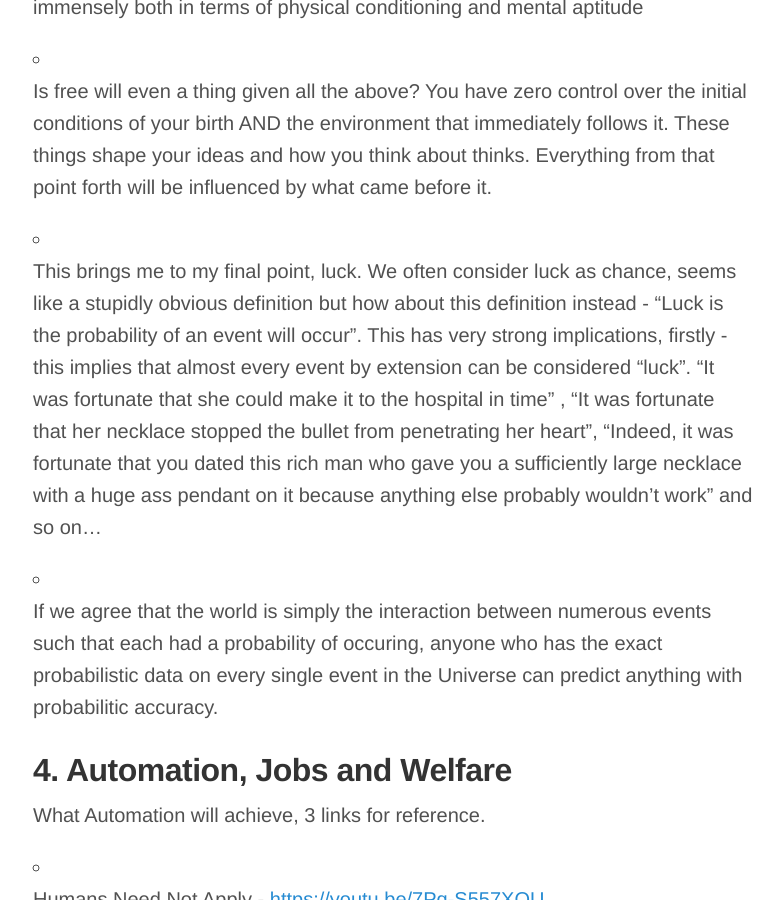
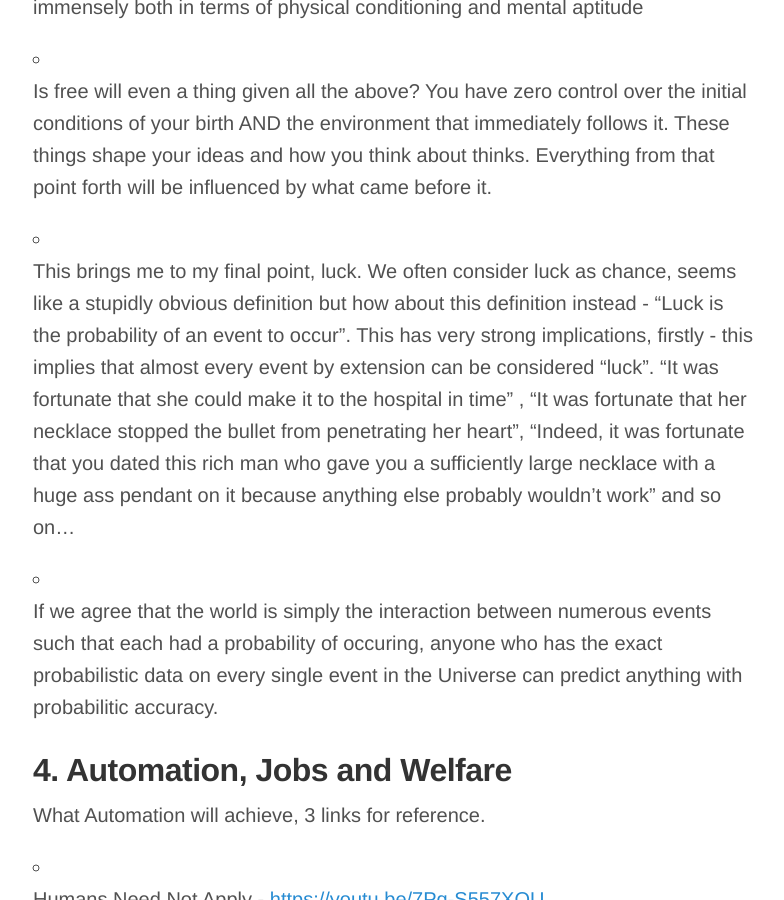
Before and after one commit to Jiantastic/jiantastic.github.io, a Jekyll site: the page built from _posts/2016-01-26-just-5-topics.md, in a window 1280 px wide and 900 px high, scrolled down 2777 px. Shown: the whole window, without its empty margins (247-1031 px from the left). Built offline with Jekyll 4.4.1, drawn with Linux system fonts in a browser that asks for light colours; Markdown is read by kramdown in place of the engine named in the settings.

Commit message:
Update 2016-01-26-just-5-topics.md

```diff
--- a/_posts/2016-01-26-just-5-topics.md
+++ b/_posts/2016-01-26-just-5-topics.md
@@ -33,7 +33,7 @@ Throughout history, technology has played a central role in shaping historical e
 
 * Is free will even a thing given all the above? You have zero control over the initial conditions of your birth AND the environment that immediately follows it. These things shape your ideas and how you think about thinks. Everything from that point forth will be influenced by what came before it.
 
-* This brings me to my final point, luck. We often consider luck as chance, seems like a  stupidly obvious definition but how about this definition instead - "Luck is the probability of an event will occur". This has very strong implications, firstly - this implies that almost every event by extension can be considered "luck". "It was fortunate that she could make it to the hospital in time" , "It was fortunate that her necklace stopped the bullet from penetrating her heart", "Indeed, it was fortunate that you dated this rich man who gave you a sufficiently large necklace with a huge ass pendant on it because anything else probably wouldn't work" and so on...
+* This brings me to my final point, luck. We often consider luck as chance, seems like a  stupidly obvious definition but how about this definition instead - "Luck is the probability of an event to occur". This has very strong implications, firstly - this implies that almost every event by extension can be considered "luck". "It was fortunate that she could make it to the hospital in time" , "It was fortunate that her necklace stopped the bullet from penetrating her heart", "Indeed, it was fortunate that you dated this rich man who gave you a sufficiently large necklace with a huge ass pendant on it because anything else probably wouldn't work" and so on...
 
 * If we agree that the world is simply the interaction between numerous events such that each had a probability of occuring, anyone who has the exact probabilistic data on every single event in the Universe can predict anything with probabilitic accuracy.
 
```
